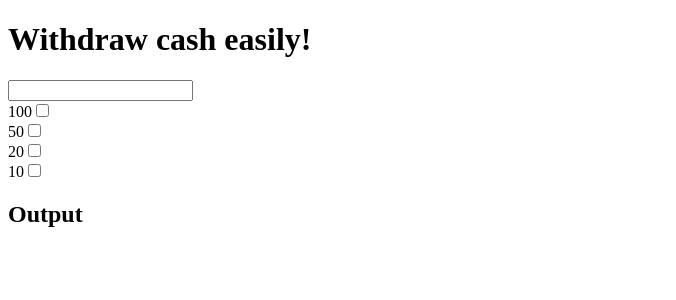
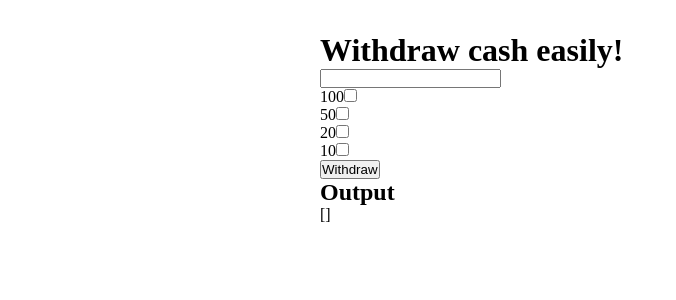
Before and after one commit to ToniaR/atm, a Vue app: page / in a window 1280 px wide. Shown: the top 300 px of the page, without its empty margins (0-676 px from the left). Built offline with nearby package versions, Linux system fonts and the light colour scheme.

Commit message:
add calculate amount with available notes process

```diff
--- a/src/App.vue
+++ b/src/App.vue
@@ -2,7 +2,7 @@
   <div id="app">
       <h1>Withdraw cash easily!</h1>
       <div class="form">
-        <input type="text" id="amount" name="amount">
+        <input type="text" id="amount" name="amount" v-model="entryAmount">
         <div class="form__checkboxes">
           <span class="form-field">
             <label for="hungreed">100</label>
@@ -28,15 +28,99 @@
           </span>
         </div>
       </div>
+      <button @click="getNotes">Withdraw</button>
 
       <h2>Output</h2>
-      <p></p>
+      <p>{{ result }}</p>
   </div>
 </template>
 
 <script>
 export default {
+  data() {
+    return {
+      entryAmount: null,
+      notes: [100, 50, 20, 10],
+      choosenNotes: [],
+      result: []
+    }
+  },
+  watch: {
+    // entryAmount: function(value) {
+    //   value !== null ? this.getResult(value) : console.log('wprowadź wartość');
+    // }
+  },
+  methods: {
+    getResult(amount) {
+      if(!amount) {
+        this.result = 'Empty set';
+      }
+      else {
+        this.calculate(amount);
+      }
+    },
+    getNotes() {
+      this.result = [];
+      if(this.entryAmount % 10 === 0) {
+        if(this.choosenNotes) {
+          this.calculate(this.entryAmount, this.choosenNotes);
+        }
+        else {
+          this.calculate(this.entryAmount, this.notes);
+        }
+      }
+      else {
+        this.result.push('NoteUnavailableException');
+      }
+    },
+    calculate(amount, arr) {
+      let remainder = null, count = null;
+      this.result = [];
+      if(amount > 0 ) {
+        console.log('r', this.result)
+        console.log(1, amount);
+        for(let i = 0; i < arr.length; i++) {
+          if(amount >= arr[i]) {
+            console.log(2 + ' arr[i]', arr[i]);
+            // this.result= this.amount % arr[i]; //
+            let division = amount / arr[i];
+            console.log(3 + ' division', division);
 
+            count = Math.floor(division); // how much note we should add
+            console.log(4 + ' count', count);
+            remainder = amount % arr[i]; // the remainder from the division
+            console.log(5 + ' reminder', remainder);
+
+            this.addNotes(arr[i], count); // add notes to result
+            amount = remainder;
+            console.log(6 + ' amount', amount);
+          }
+          else {
+            console.log('GO ON!');
+          }
+        }
+      }
+
+      console.log(7 + ' result ', this.result);
+    },
+    addNotes(note, noteNum) {
+      if(noteNum > 1) {
+        for(let i = 0; i < noteNum; i++) {
+          this.result.push(note);
+        }
+      }
+      else {
+        this.result.push(note);
+      }
+
+    },
+    clearResult() {
+      let input = document.getElementById('amount');
+      input.addEventListener('oninput', () => {
+        this.result = [];
+      })
+    }
+  }
 }
 </script>
 
--- a/src/styles/app.scss
+++ b/src/styles/app.scss
@@ -0,0 +1,10 @@
+* {
+    margin: 0;
+    padding: 0;
+}
+
+#app {
+    display: block;
+    width: 50%;
+    margin: 2em auto;
+}
```
